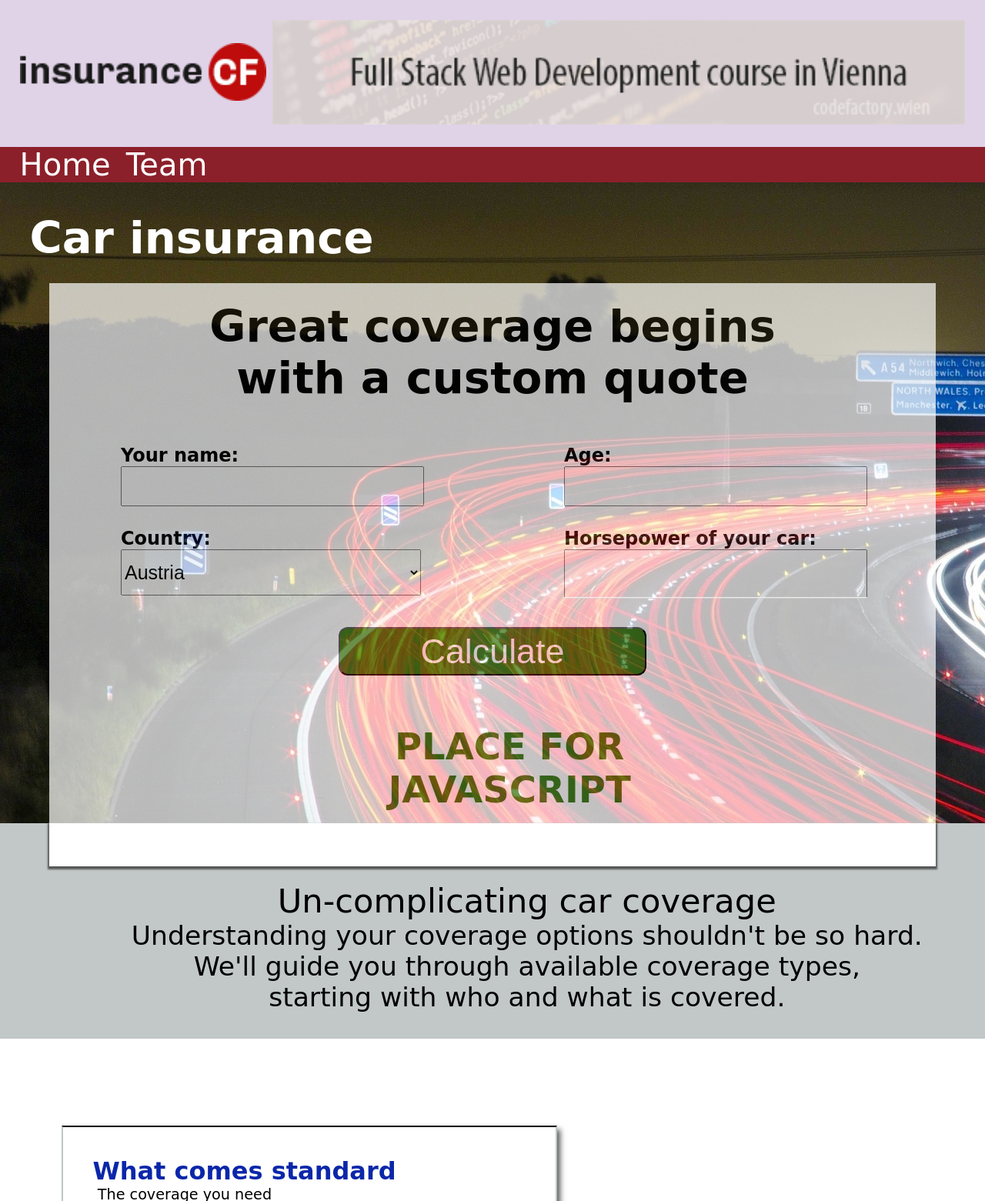
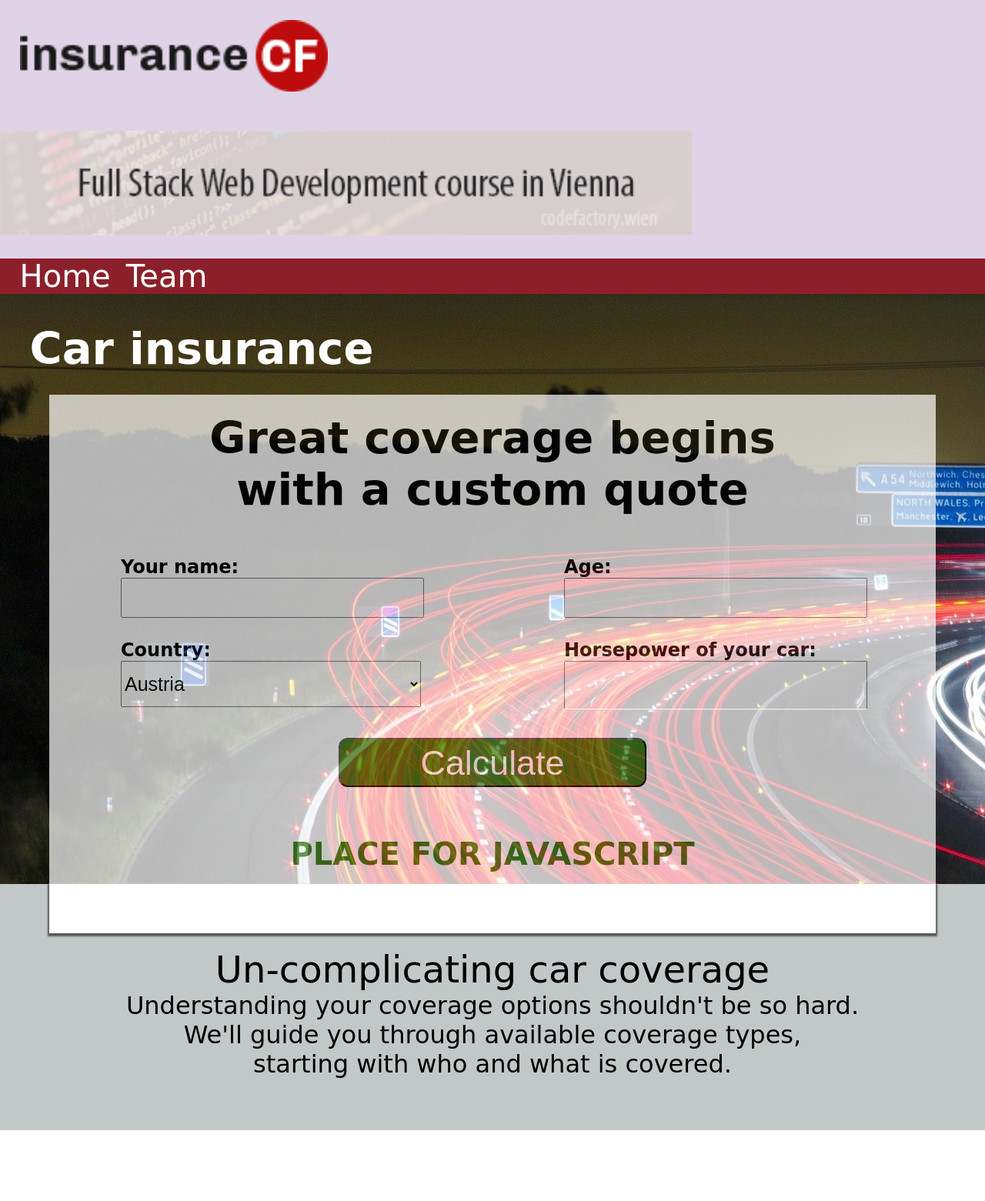
Before and after one commit to gogifswd10/CFLMS-GoranIvkic-CodeReview-03, a plain HTML site: page index.html in a window 1280 px wide. Shown: the top 1561 px of the page at 77% size. Drawn offline with Linux system fonts and the light colour scheme; a web font is replaced by a local one.

Commit message:
HTML & CSS update

```diff
--- a/index.html
+++ b/index.html
@@ -67,13 +67,14 @@
         		<div id="RESULT">
         			<p>PLACE FOR JAVASCRIPT</p>
         		</div>
+
         	</div> <!-- GREY DIV GREY DIV  -->
         	<div id="GREYDIV">
         		<div id="MIXDIV">
         			<div id="WHITEDIV"></div>
         		</div>
         		<p id="COVERAGE">Un-complicating car coverage<p>
-        		<p>Understanding your coverage options shouldn't be so hard.<br>
+        		<p id="UNDERSTAND">Understanding your coverage options shouldn't be so hard.<br>
         		We'll guide you through available coverage types,<br>
         		starting with who and what is covered.</p>
         	</div> <!-- CLOSE GREY DIV -->
--- a/style.sass
+++ b/style.sass
@@ -25,7 +25,9 @@
 	background-color: #E0D3E7
 
 #INSURANCE
-	width: 25%
+	display: flex
+	flex-grow: 0
+	width: 400px
 	margin: 2% 0 2% 2%
 
 #INSURANCE img
@@ -145,9 +147,9 @@ h2
 	flex-direction: column
 	align-items: center
 	flex-wrap: wrap
-	height: 280px
+	height: 10em
 	background-color: #C1C8C7
-	font-size: 1.8em
+	font-size: 2em
 	text-align: center
 
 #COVERAGE
@@ -160,7 +162,6 @@ h2
 	flex-direction: row
 	height: 20%
 	width: 100%
-	display: flex
 
 #WHITEDIV
 	width: 100%
@@ -182,6 +183,7 @@ h2
 	margin: 80px
 
 .INFOBOX
+	flex-shrink: 1
 	width: 640px
 	height: 480px
 	border: 2px solid #C1C8C7
@@ -194,7 +196,7 @@ h2
 	padding: 3% 0 3% 11%
 	font-size: 1.2em
 
-p
+.INFOBOX p
 	padding-left: 7%
 	font-size: 1.2em
 
```
Also changed, not shown: style.css, 1 other file.
